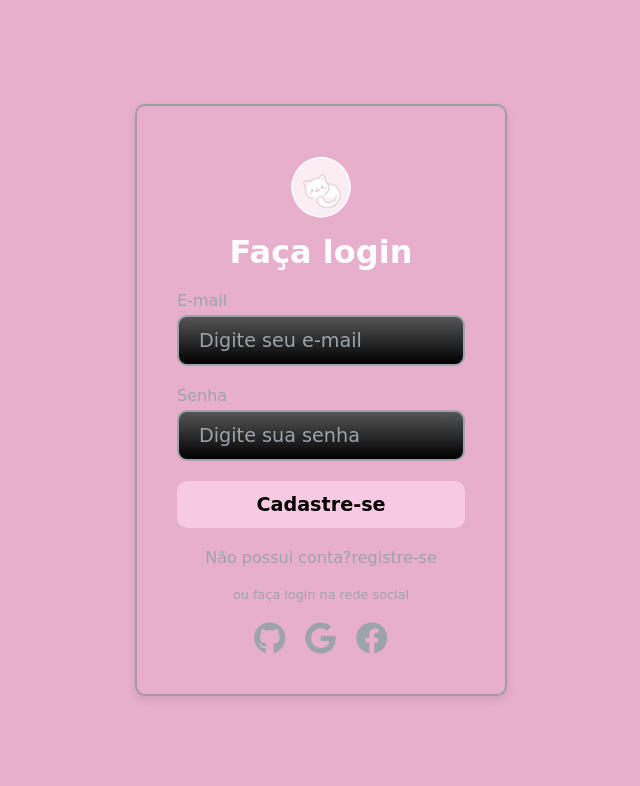
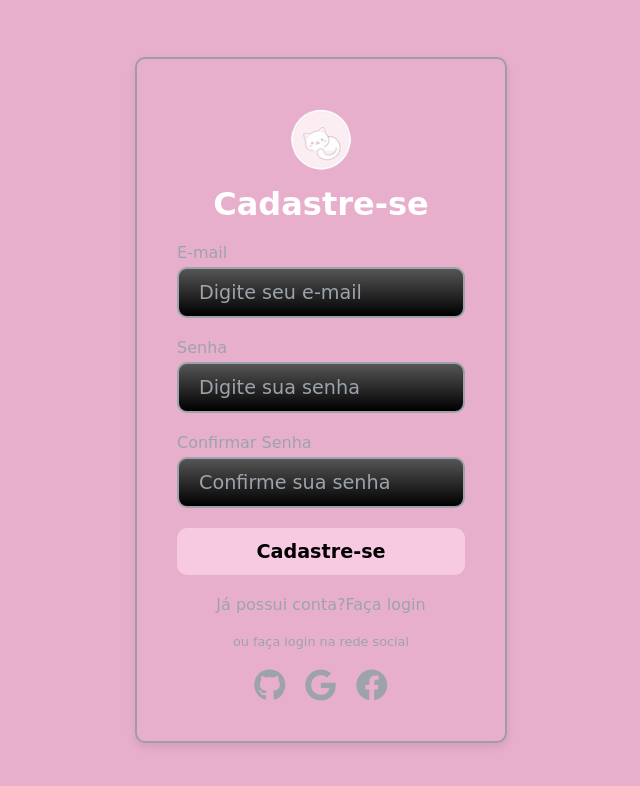
Before and after one commit to powergirl255fk-beep/Kawaii.me, a plain HTML site: page index.html in a window 1280 px wide. Shown: the whole page, without its empty margins (319-959 px from the left). Drawn offline with Linux system fonts and the light colour scheme.

Commit message:
Update index.html
mudei o "value" da caixa de texto.

```diff
--- a/index.html
+++ b/index.html
@@ -13,11 +13,11 @@
         <img src="logo.png" alt="Logo" class="logo">
 
         <div class="login">
-            <h2>Faça login</h2>
+            <h2>Cadastre-se</h2>
 
             <div class="inputBx">
                 <label for="username">E-mail</label>
-                <input type="text" id="usermane" placeholder="Digite seu e-mail" />
+                <input type="text" id="username" placeholder="Digite seu e-mail" />
             </div>
 
             <div class="inputBx">
@@ -25,14 +25,17 @@
                 <input type="password" id="password" placeholder="Digite sua senha" />
             </div>
 
-
+            <div class="inputBx">
+                <label for="confirm_password">Confirmar Senha</label>
+                <input type="password" id="confirm_password" placeholder="Confirme sua senha" />
+            </div>
 
             <div class="button">
                 <button id="login_button">Cadastre-se</button>
             </div>
 
 
-            <p class="text-center">Não possui conta?<a href="cadastro.html">registre-se</a></p>
+            <p class="text-center">Já possui conta?<a href="index.html">Faça login</a></p>
             <p class="text-center social-login-text">ou faça login na rede social</p>
 
             <div class="social-icons">
@@ -42,9 +45,9 @@
             </div>
         </div>
     </div>
-    <h2 id="concluído"></h2>
+    <h2 id="resultado"></h2>
 
-<script src="login.js"></script>
+<script src="cadastro.js"></script>
 </body>
 
 </html>
```
